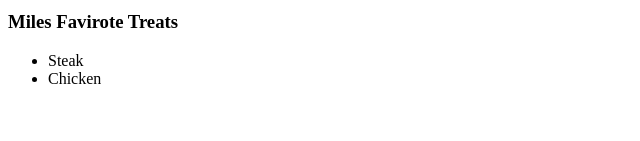
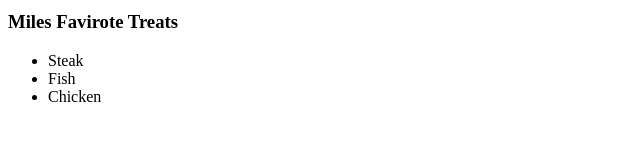
Before and after one commit to adiaguidry/practiceCollab, a plain HTML site: page index.html in a window 1280 px wide. Shown: the part 133-274 px from the top of the page, without its empty margins (0-640 px from the left). Drawn offline with Linux system fonts and the light colour scheme.

Commit message:
change list items

```diff
--- a/index.html
+++ b/index.html
@@ -16,6 +16,7 @@
         <h3>Miles Favirote Treats</h3>
         <ul>
             <li>Steak</li>
+            <li>Fish</li>
             <li>Chicken</li>
         </ul>
     </div>
```
